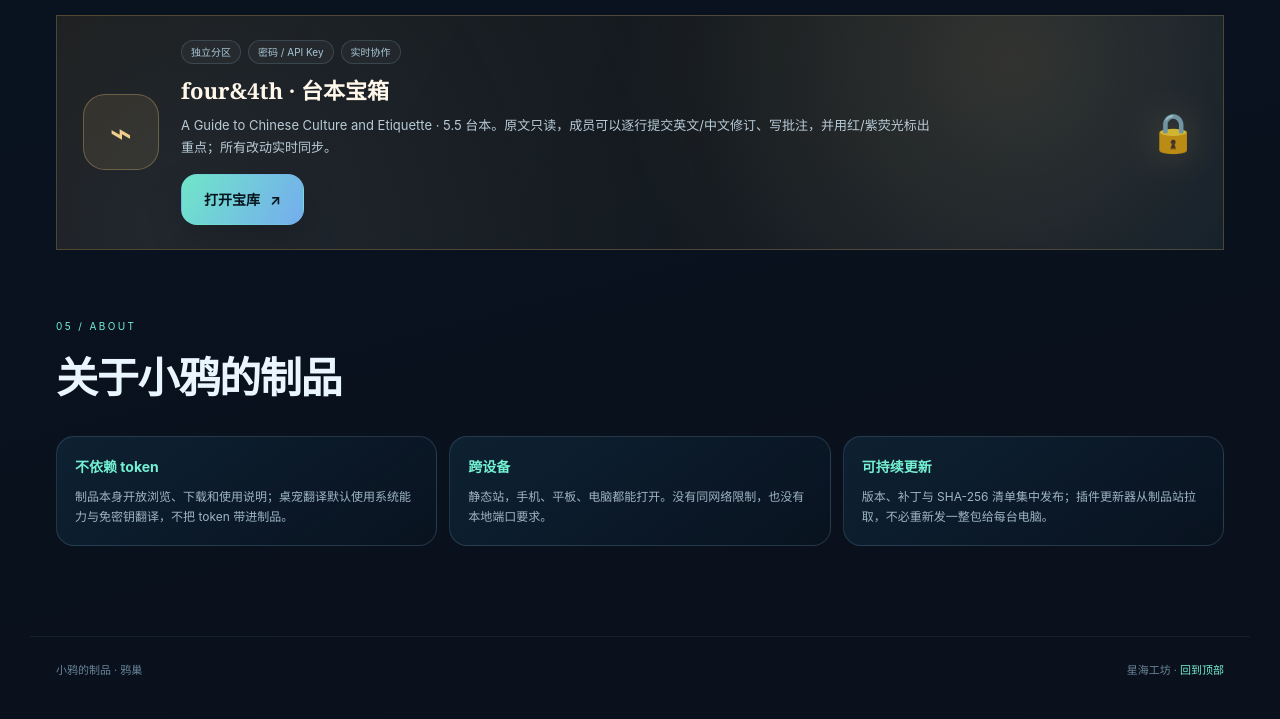
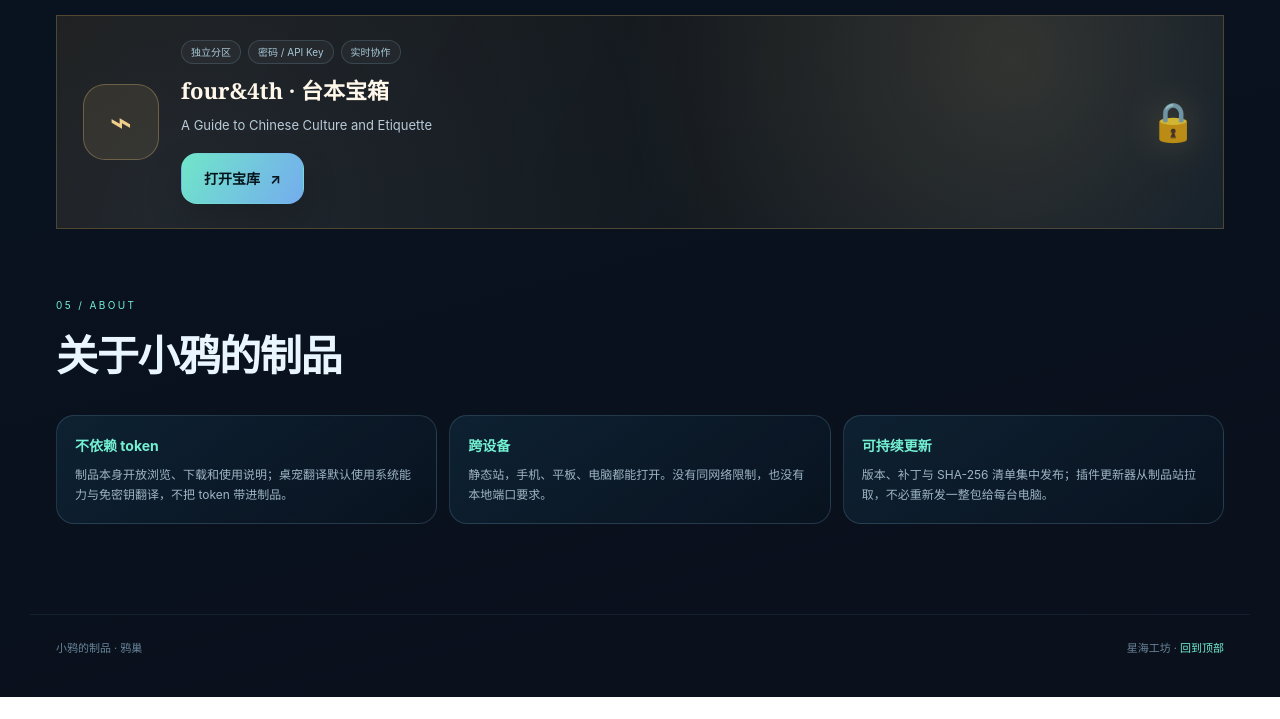
Before and after one commit to AguLonKing/xiaoya-crafts, a plain HTML site: page index.html in a window 1280 px wide. Shown: the part 2373-3092 px from the top of the page. After the commit the page ends 3070 px from the top, so only its background shows below. Drawn offline with Linux system fonts and the light colour scheme.

Commit message:
Remove 5.5 label from vault teaser
Remove 5.5 label from vault teaser

```diff
--- a/index.html
+++ b/index.html
@@ -72,7 +72,7 @@
       <div class="vault-teaser-body">
         <div class="pills"><span class="pill">独立分区</span><span class="pill">密码 / API Key</span><span class="pill">实时协作</span></div>
         <h3>four&amp;4th · 台本宝箱</h3>
-        <p>A Guide to Chinese Culture and Etiquette · 5.5 台本。原文只读，成员可以逐行提交英文/中文修订、写批注，并用红/紫荧光标出重点；所有改动实时同步。</p>
+        <p>A Guide to Chinese Culture and Etiquette</p>
         <a class="jelly primary" href="vault/">打开宝库 <span>↗</span></a>
       </div>
       <div class="vault-teaser-lock">🔒</div>
```
